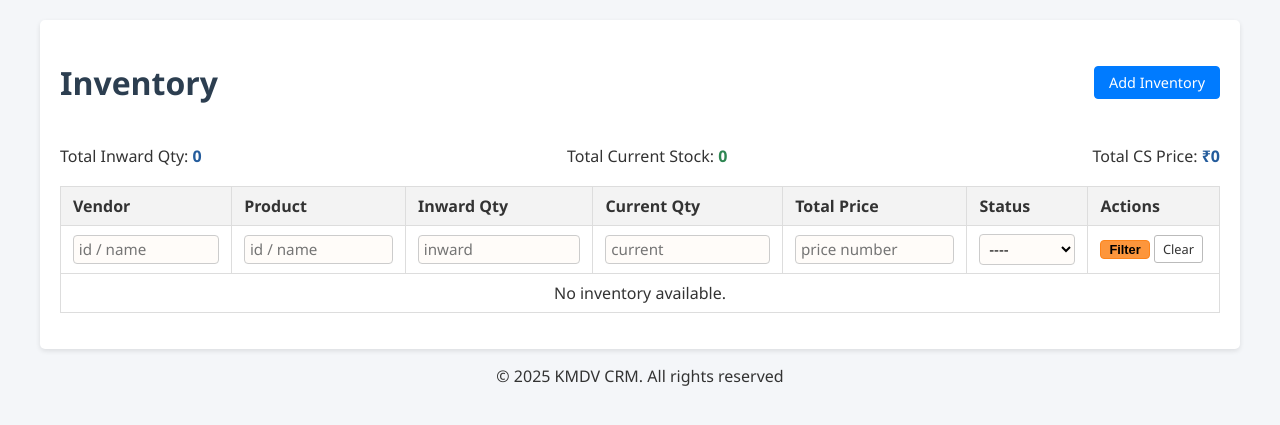
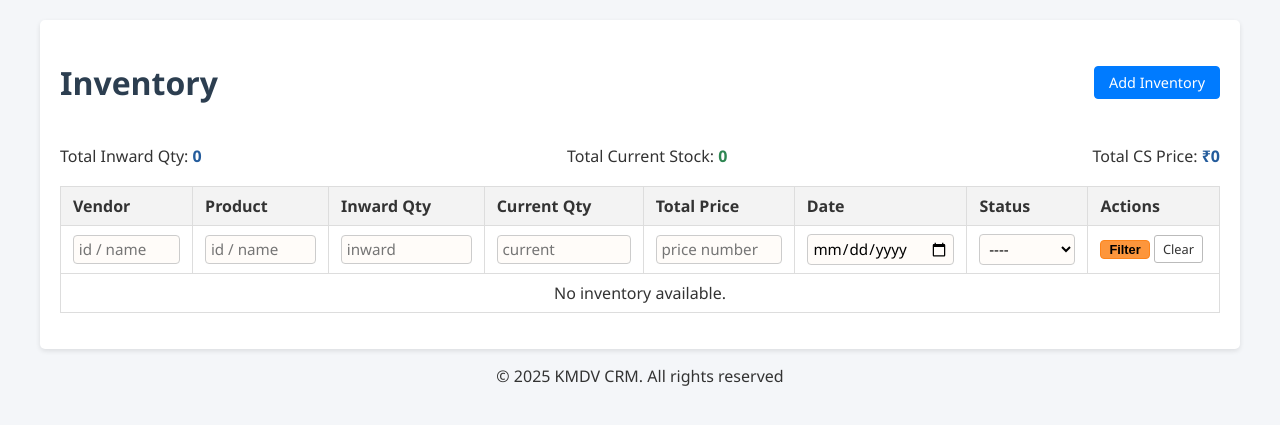
Before and after one commit to KMD-Vignesh/KMDV-CRM, a Django app: page /inventory/ in a window 1280 px wide. Shown: the part 74-499 px from the top of the page. Run offline with Django 5.2, Linux system fonts and the light colour scheme; the visitor is signed in with stand-in values (Sample User, id 1); data that the repository does not hold is empty.

Commit message:
flter seatch for Inventory page

```diff
--- a/app/models.py
+++ b/app/models.py
@@ -47,6 +47,7 @@ class Inventory(models.Model):
         max_length=20, choices=STATUS_CHOICES, default="INWARD_REQUESTED"
     )
     last_updated = models.DateTimeField(auto_now=True)
+    inward_date = models.DateTimeField(auto_now_add=True)
 
     def __str__(self):
         return (
--- a/app/templates/app/inventory/inventory_list.html
+++ b/app/templates/app/inventory/inventory_list.html
@@ -32,6 +32,7 @@
         <th>Inward&nbsp;Qty</th>
         <th>Current&nbsp;Qty</th>
         <th>Total&nbsp;Price</th>
+        <th>Date</th>
         <th>Status</th>
         <th>Actions</th>
       </tr>
@@ -43,6 +44,7 @@
         <td><input type="number" name="inward_qty" value="{{ request.GET.inward_qty }}" class="form-control" placeholder="inward"></td>
         <td><input type="number" name="stock_quantity" value="{{ request.GET.stock_quantity }}" class="form-control" placeholder="current"></td>
         <td><input type="number" step="0.01" name="total_price" value="{{ request.GET.total_price }}" class="form-control" placeholder="price number"></td>
+        <td><input type="date" name="inward_date" value="{{ request.GET.inward_date }}" class="form-control"></td>
         <td>
           <select name="status" class="form-control">
             <option value="">----</option>
@@ -66,6 +68,7 @@
         <td>{{ item.inward_qty }}</td>
         <td>{{ item.stock_quantity }}</td>
         <td>₹{{ item.total_price|floatformat:2|indian_comma }}</td>
+        <td>{{ item.inward_date|date:"d-M-Y" }}</td>
         <td>
           <span class="badge inventory-{{ item.get_status_display|lower }}">
             {{ item.get_status_display }}
--- a/app/templates/app/order/order_list.html
+++ b/app/templates/app/order/order_list.html
@@ -37,9 +37,9 @@
                 <th>Product</th>
                 <th>Quantity</th>
                 <th>Vendor</th>
+                <th>Total&nbsp;Price</th>
                 <th>Date</th>
                 <th>Status</th>
-                <th>Total Price</th>
                 <th>Actions</th>
             </tr>
             <tr class="filter-row">
@@ -47,6 +47,7 @@
                 <td><input type="text" name="product" value="{{ request.GET.product }}" class="form-control" placeholder="name / id"></td>
                 <td><input type="number" name="quantity" value="{{ request.GET.quantity }}" class="form-control" placeholder="qty"></td>
                 <td><input type="text" name="vendor" value="{{ request.GET.vendor }}" class="form-control" placeholder="name / id"></td>
+                <td><input type="number" step="0.01" name="total_price" value="{{ request.GET.total_price }}" class="form-control"></td>
                 <td><input type="date" name="order_date" value="{{ request.GET.order_date }}" class="form-control"></td>
                 <td>
                     <select name="status" class="form-control">
@@ -55,7 +56,6 @@
                         <option value="active" {% if request.GET.status == 'active' %}selected{% endif %}>Active</option>
                     </select>
                 </td>
-                <td><input type="number" step="0.01" name="total_price" value="{{ request.GET.total_price }}" class="form-control"></td>
                 <td class="actions">
                     <button type="submit" class="btn-filter">Filter</button>
                     <a href="{% url 'order_list' %}" class="btn">Clear</a>
@@ -69,6 +69,7 @@
                     <td style="white-space: nowrap;">{{ order.product.name|title }}&nbsp;<small style="color: rgb(18, 77, 117); font-size:x-small !important;">({{ order.product.product_id|upper }})</small></td>
                     <td>{{ order.quantity }}</td>
                     <td style="white-space: nowrap;">{{ order.vendor.name|default:"N/A"|title }}&nbsp;<small style="color: rgb(18, 77, 117); font-size:x-small !important;">({{ order.vendor.vendor_id|upper }})</small></td>
+                    <td>₹{{ order.total_price|floatformat:2|indian_comma }}</td>
                     <td>{{ order.order_date|date:"d M Y" }}</td>
                     <td>
                         {% if order.is_cancelled %}
@@ -77,7 +78,6 @@
                             <span class="badge active">Active</span>
                         {% endif %}
                     </td>
-                    <td>₹{{ order.total_price|floatformat:2|indian_comma }}</td>
                     <td class="actions">
                         {% if not order.is_cancelled %}
                             <a class="btn" href="{% url 'edit_order' order.pk %}">Edit</a>
--- a/app/view/inventory_view.py
+++ b/app/view/inventory_view.py
@@ -3,7 +3,7 @@ from django.contrib import messages
 from django.contrib.auth.decorators import login_required
 from django.db.models import DecimalField, ExpressionWrapper, F, Sum, Q
 from django.shortcuts import get_object_or_404, redirect, render
-
+from django.utils.dateparse import parse_date
 from app.models import Inventory, Product, Vendor
 
 @login_required
@@ -34,6 +34,12 @@ def inventory_list(request):
             query &= Q(inward_qty=int(inward_qty))
         except ValueError:
             pass
+
+    inward_date = request.GET.get("inward_date")
+    if inward_date:
+        parsed_date = parse_date(inward_date)
+        if parsed_date:
+            query &= Q(inward_date__date=parsed_date)
 
     total_price = request.GET.get("total_price")
     if total_price:
```
Also changed, not shown: app/migrations/0015_inventory_inward_date.py (added).
